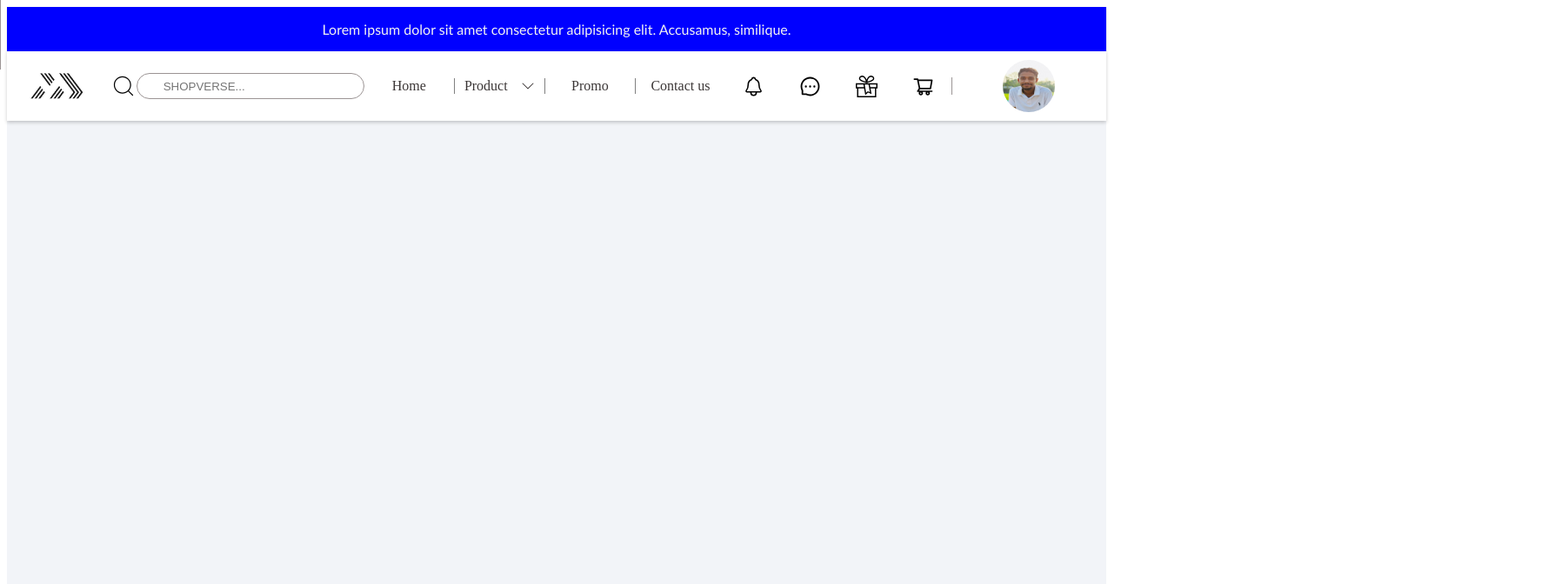
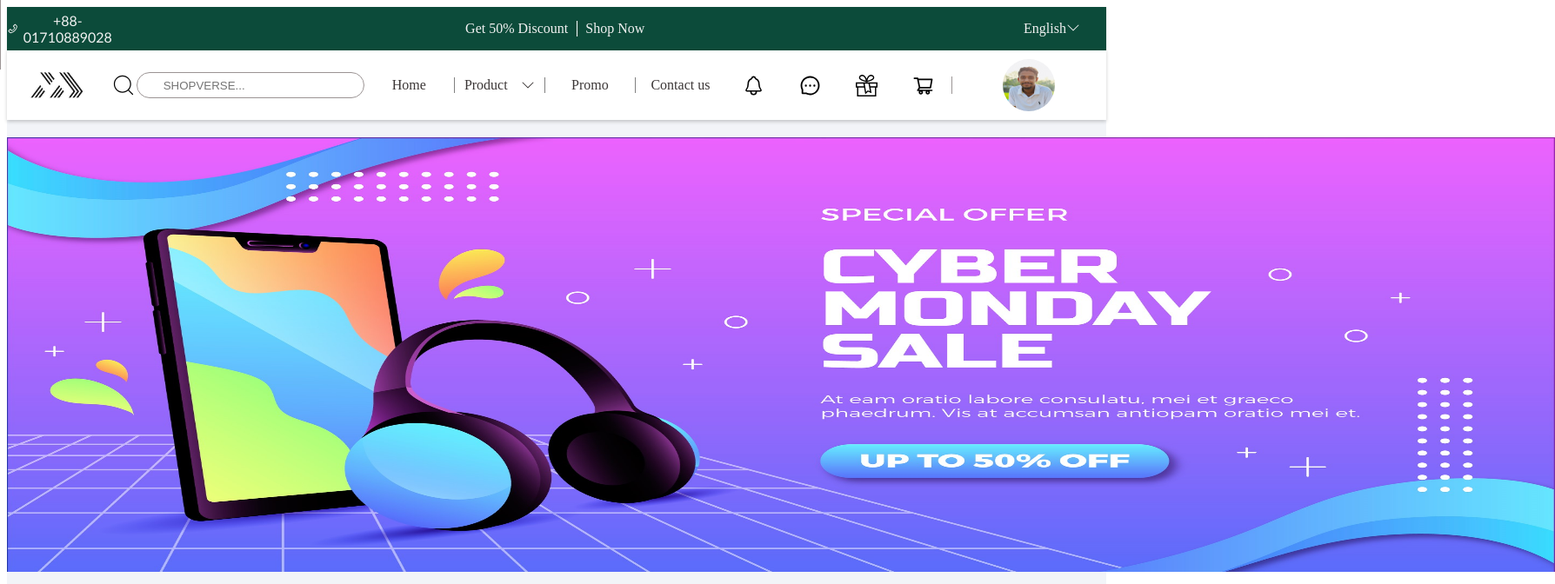
Before and after one commit to hkshakib/ShopVerse, a React (Create React App) app: page / in a window 1280 px wide. Shown: the top 672 px of the page at 87% size, 1788 px wide, since content can reach past the window. Built offline with nearby package versions, Linux system fonts and the light colour scheme.

Commit message:
feat: Install MUI and MUI-Icons, Starting transform all code to MUI

```diff
--- a/package.json
+++ b/package.json
@@ -3,6 +3,10 @@
   "version": "0.1.0",
   "private": true,
   "dependencies": {
+    "@emotion/react": "^11.11.0",
+    "@emotion/styled": "^11.11.0",
+    "@fontsource/roboto": "^5.0.2",
+    "@mui/material": "^5.13.4",
     "@testing-library/jest-dom": "^5.16.5",
     "@testing-library/react": "^13.4.0",
     "@testing-library/user-event": "^13.5.0",
--- a/public/index.html
+++ b/public/index.html
@@ -15,6 +15,11 @@
       user's mobile device or desktop. See https://developers.google.com/web/fundamentals/web-app-manifest/
     -->
     <link rel="manifest" href="%PUBLIC_URL%/manifest.json" />
+    <link
+      rel="stylesheet"
+      href="https://fonts.googleapis.com/css?family=Roboto:300,400,500,700&display=swap"
+    />
+
     <!--
       Notice the use of %PUBLIC_URL% in the tags above.
       It will be replaced with the URL of the `public` folder during the build.
--- a/src/Components/Common/NotificationBar.jsx
+++ b/src/Components/Common/NotificationBar.jsx
@@ -1,11 +1,24 @@
 import React from 'react';
 import Classes from './../../Styles/Common/NotificationBar.module.css';
-
+import {AiOutlinePhone} from  "react-icons/ai";
+import { BsChevronDown } from "react-icons/bs";
 
 const NotificationBar = () => {
   return (
     <div className={Classes.NotificationBar}>
-      <p>Lorem ipsum dolor sit amet consectetur adipisicing elit. Accusamus, similique.</p>
+      <div className={Classes.PhoneNumber}>
+        <AiOutlinePhone/> +88-01710889028
+      </div>
+
+      <div className={Classes.Offer}>
+        <div className={Classes.Discount}> Get 50% Discount</div>
+        <div className={Classes.ShopNow}>Shop Now</div>
+      </div>
+      <div className={Classes.Location}>
+        <div className={Classes.Language}>
+          English <BsChevronDown/>
+        </div>
+      </div>
     </div>
   )
 }
--- a/src/Components/Pages/Home.jsx
+++ b/src/Components/Pages/Home.jsx
@@ -1,10 +1,19 @@
 import React from 'react';
 import Classes from './../../Styles/Pages/Home.module.css';
+import Bannar from './../../Assets/OfferBanner.jpg';
+function Home() {
 
-function Home() {
   return (
-    <div className={Classes.Home}></div>
+    <div className={Classes.Home}>
+      <div className={Classes.Bannar}>
+        <img src={Bannar} alt="" />
+      </div>
+
+      <div className={Classes.ProductShowCase}>
+
+      </div>
+    </div>
   )
 }
 
-export default Home
+export default Home;
--- a/src/Styles/Common/NotificationBar.module.css
+++ b/src/Styles/Common/NotificationBar.module.css
@@ -1,13 +1,79 @@
 .NotificationBar {
     display: flex;
     justify-content: center;
-    background: Blue;
+    background: #0C4B3A;
     box-shadow: 0 2px 4px rgba(0, 0, 0, 0.1);
+    height: 50px;
 }
 
-.NotificationBar p{
+.PhoneNumber {
+    flex-basis: 10%;
     display: flex;
     text-align: center;
+    justify-content: center;
+    align-items: center;
     color: #f2f2f2;
     font-family: 'Gill Sans', 'Gill Sans MT', Calibri, 'Trebuchet MS', sans-serif;
 }
+
+.Offer{
+    flex-basis: 70%;
+    display: flex;
+    justify-content: center;
+    align-items: center;
+    color: #f2f2f2;
+}
+
+.Location {
+    flex-basis: 20%;
+    display: flex;
+    align-items: center;
+}
+
+
+.Discount {
+    flex-basis: 60%;
+    display: flex;
+    justify-content: flex-end;
+}
+
+.ShopNow {
+    flex-basis: 40%;
+    display: flex;
+    margin-left: 20px;
+}
+
+
+
+.Discount::before {
+    content: "";
+    position: absolute;
+    left: 0;
+    top: 0;
+    height: 100%;
+    width: 1px;
+    background-color: white;
+}
+
+.ShopNow {
+    position: relative;
+}
+
+.ShopNow::before {
+    content: "";
+    position: absolute;
+    left: -10px;
+    top: 0px;
+    height: 100%;
+    width: 1px;
+    background-color: white;
+}
+
+.Language {
+    flex-basis: 100%;
+    display: flex;
+    justify-content: flex-end;
+    margin-right: 30px;
+    color: #f2f2f2;
+    cursor: pointer;
+}
--- a/src/Styles/Pages/Home.module.css
+++ b/src/Styles/Pages/Home.module.css
@@ -1,6 +1,26 @@
 .Home {
     flex-basis: 100%;
     display: flex;
-    height: 85vh;
+    /* height: 85vh; */
     background: 1px solid red;
+    justify-content: center;
+    margin-bottom: 100px;
 }
+
+.Bannar {
+    flex-basis: 20%;
+    display: flex;
+}
+
+.Bannar img {
+    /* flex-basis: 50%; */
+    display: flex;
+    height: 500px;
+    width: 1780px;
+    margin-top: 20px;
+}
+
+/* .ProductShowCase {
+    flex-basis: 20%;
+    display: flex;
+} */
```
Also changed, not shown: src/Assets/OfferBanner.jpg (added), 1 other file (tests, documents, lock files or other folders).
